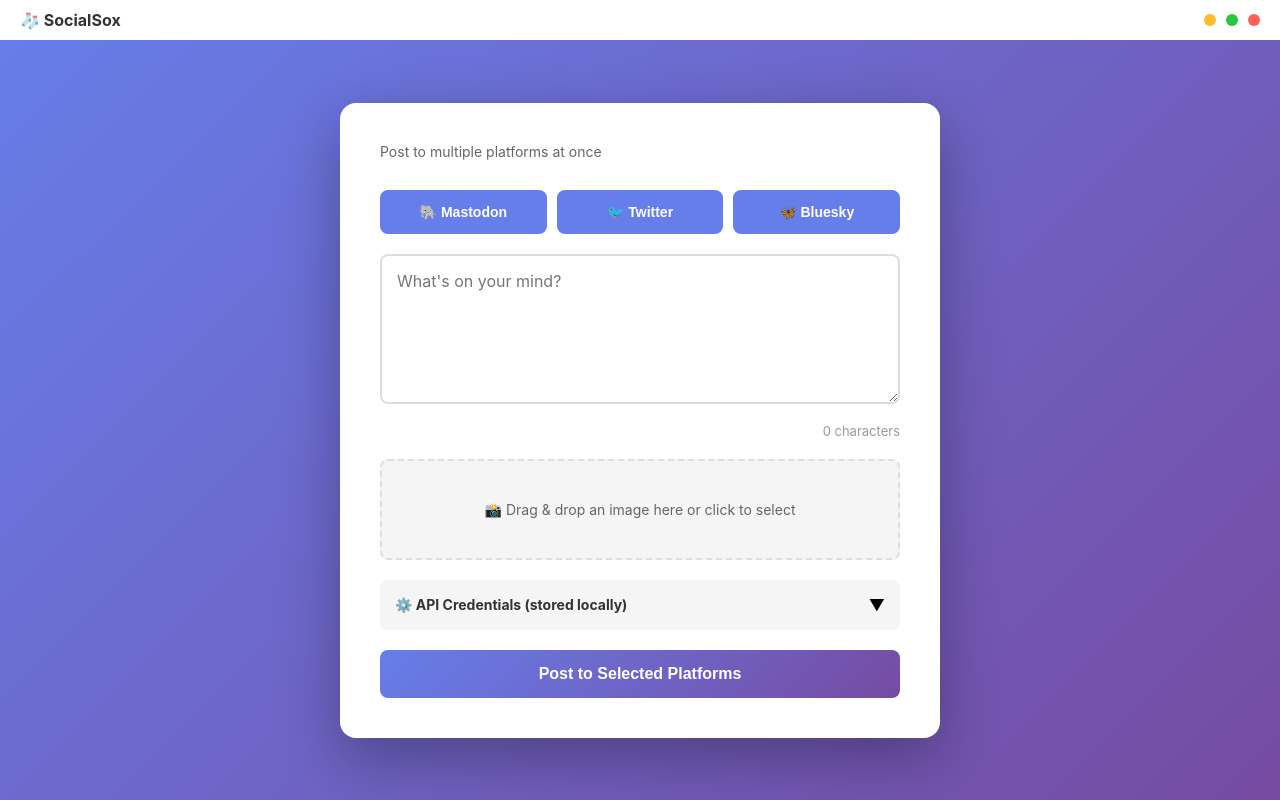
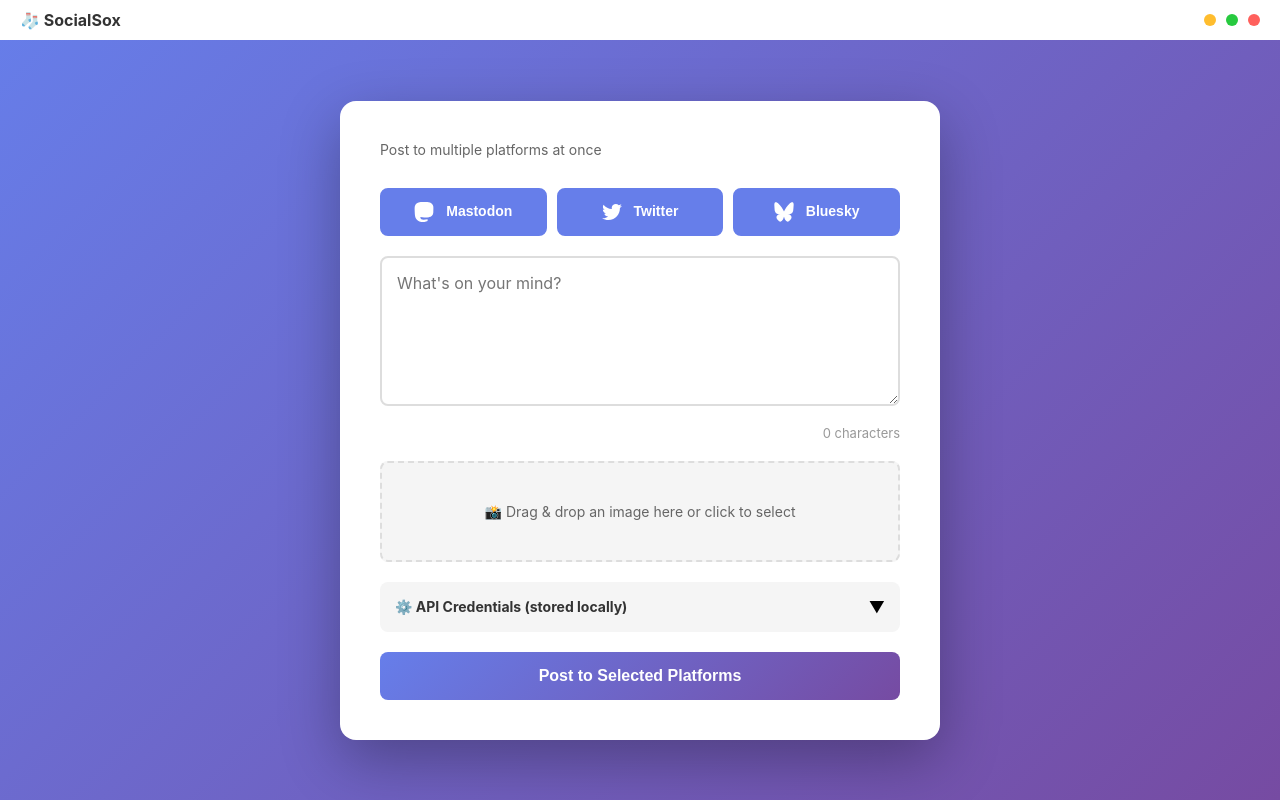
Before and after one commit to burninc0de/socialsox, an Electron app: page index.html in a window 1280 px wide. Drawn offline with Linux system fonts and the light colour scheme.

Commit message:
custom icons

```diff
--- a/index.html
+++ b/index.html
@@ -180,6 +180,14 @@
 
         .platform-toggle:hover {
             transform: translateY(-2px);
+        }
+
+        .platform-icon {
+            width: 20px;
+            height: 20px;
+            margin-right: 8px;
+            vertical-align: middle;
+            filter: brightness(0) invert(1);
         }
 
         textarea {
@@ -430,9 +438,9 @@
         <p class="subtitle">Post to multiple platforms at once</p>
 
         <div class="platforms">
-            <button class="platform-toggle active" data-platform="mastodon">🐘 Mastodon</button>
-            <button class="platform-toggle active" data-platform="twitter">🐦 Twitter</button>
-            <button class="platform-toggle active" data-platform="bluesky">🦋 Bluesky</button>
+            <button class="platform-toggle active" data-platform="mastodon"><img src="assets/masto.svg" alt="Mastodon" class="platform-icon"> Mastodon</button>
+            <button class="platform-toggle active" data-platform="twitter"><img src="assets/twit.svg" alt="Twitter" class="platform-icon"> Twitter</button>
+            <button class="platform-toggle active" data-platform="bluesky"><img src="assets/bsky.svg" alt="Bluesky" class="platform-icon"> Bluesky</button>
         </div>
 
         <textarea id="message" placeholder="What's on your mind?"></textarea>
```
Also changed, not shown: assets/bsky.svg (added), assets/masto.svg (added), assets/twit.svg (added).
